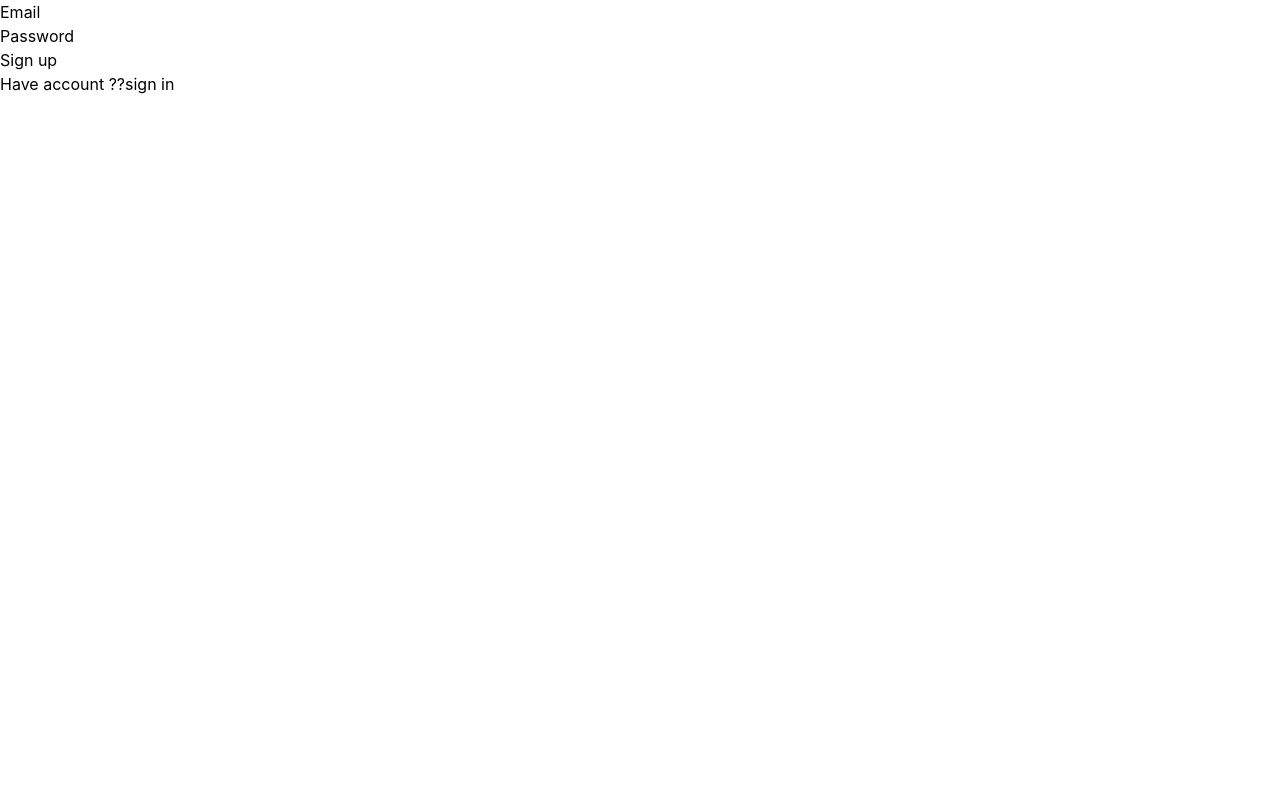
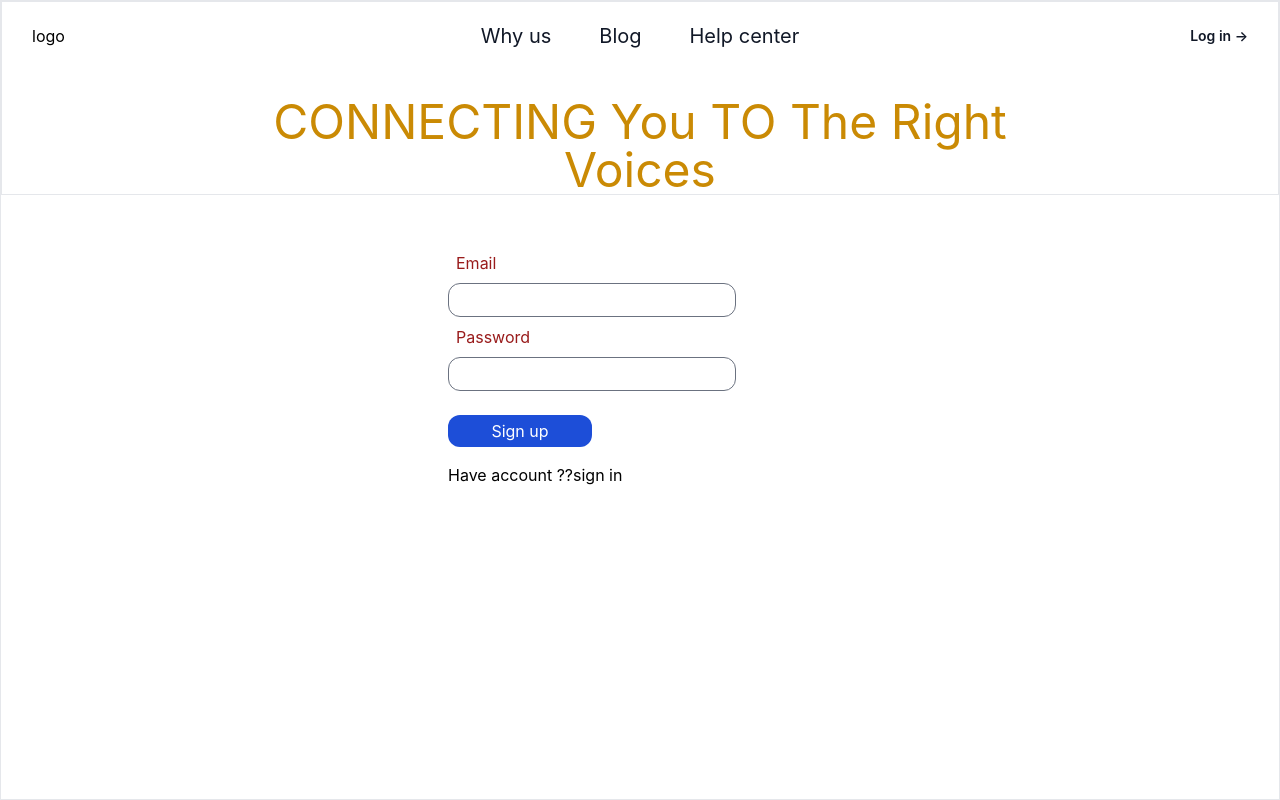
Before and after one commit to iamnishanbhandari/collab-pro, a React (Create React App) app: page /SignUp in a window 1280 px wide. Built offline with nearby package versions, Linux system fonts and the light colour scheme.

Commit message:
SignUp fixed

```diff
--- a/src/components/signup/SignUp.js
+++ b/src/components/signup/SignUp.js
@@ -2,6 +2,8 @@ import React, { useState } from "react";
 import { createUserWithEmailAndPassword } from "firebase/auth";
 import { auth } from "../Firebase/firebaseConfig";
 import { Link, useNavigate } from "react-router-dom";
+import light from "../../assets/light.png";
+import NavBar from "../landingpage/navbar/NavBar";
 
 const SignUp = () => {
   const [email, setEmail] = useState("");
@@ -41,35 +43,50 @@ const SignUp = () => {
 
   return (
     <>
+      <NavBar />
+      {/* <div className="flex justify-evenly "> */}
+      <div className="border  flex flex-col justify-center  h-[100vh] ">
+        <div className="margin-auto pt-24  text-center border">
+          <p className="text-5xl text-yellow-600">
+            CONNECTING You TO The Right <br /> Voices
+          </p>
+        </div>
+        <div className=" h-500  w-96 m-auto mt-12">
+          <form onSubmit={onSubmit}>
+            <div className="">
+              <div className="text-red-800 p-2 ">Email</div>
               <div>
-        <form onSubmit={onSubmit}>
-          <div>
-            <label>
-              Email
                 <input
                   type="email"
                   value={email}
                   onChange={(e) => setEmail(e.target.value)}
+                  className="border border-solid border-gray-500 w-72 outline-none h-8 rounded-xl text-start p-4  "
                 />
-            </label>
+              </div>
             </div>
 
             <div>
-            <label>
-              Password
+              <div className="text-red-800 p-2">Password</div>
+              <div>
                 <input
+                  className="border border-solid border-gray-500 w-72 outline-none h-8 rounded-xl text-start p-4  "
                   type="password"
                   value={password}
                   onChange={(e) => setPassword(e.target.value)}
                 />
-            </label>
+              </div>
             </div>
 
-          <div>
-            <button type="submit">Sign up</button>
+            <div className="">
+              <button
+                type="submit"
+                className="bg-blue-700 text-white border-red-799 w-36 rounded-xl h-8 mt-6"
+              >
+                Sign up
+              </button>
             </div>
 
-          <div>
+            <div className="mt-4">
               Have account ??
               <Link to={"/signIn"}>
                 <button>sign in</button>
@@ -77,6 +94,12 @@ const SignUp = () => {
             </div>
           </form>
         </div>
+      </div>
+      {/*
+        <div className="border border-green-600">
+          <img src={light} alt="image"></img>
+        </div>
+      </div> */}
     </>
   );
 };
```
Also changed, not shown: src/assets/light.png (added). Lines whose indentation alone changed are shown as unchanged.
